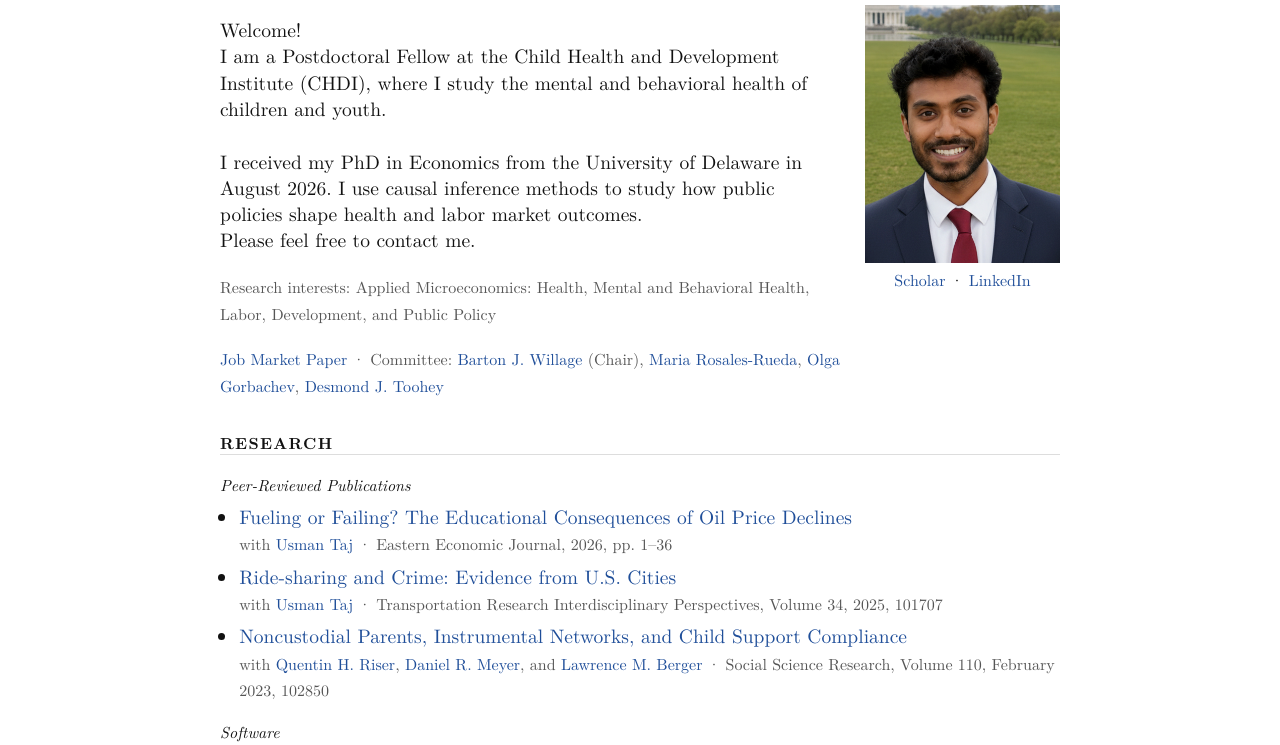
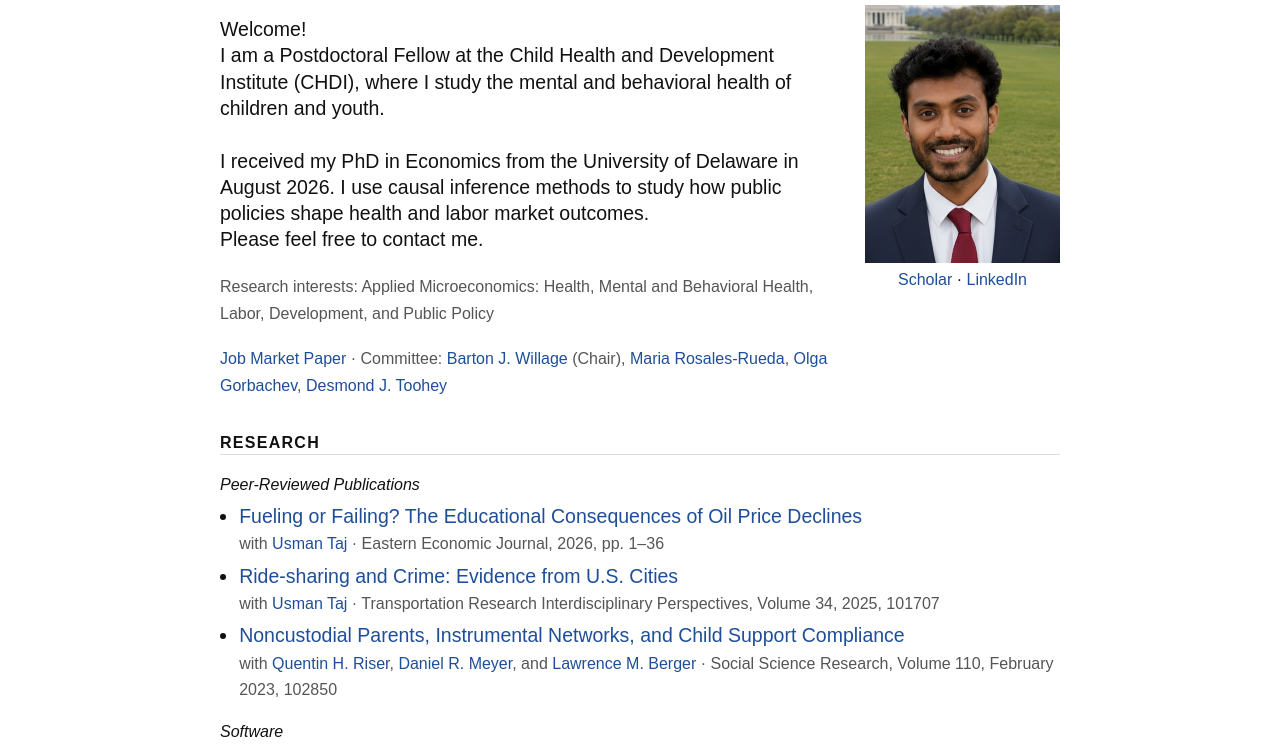
Before and after one commit to vikrant-v-kamble/vikrant-v-kamble.github.io, a plain HTML site: page index.html in a window 1280 px wide. Shown: the part 141-886 px from the top of the page. Drawn offline with Linux system fonts and the light colour scheme.

Commit message:
Website font: Arial everywhere

```diff
--- a/index.html
+++ b/index.html
@@ -9,14 +9,9 @@
 <link rel="icon" type="image/png" sizes="16x16" href="favicon_io/favicon-16x16.png">
 <link rel="manifest" href="favicon_io/site.webmanifest">
 <style>
-  /* Latin Modern Roman: the same font as the CV (LaTeX Computer Modern) */
-  @font-face{ font-family:'LM Roman'; src:url('fonts/lmroman10-regular.otf') format('opentype'); font-weight:400; font-style:normal; font-display:swap; }
-  @font-face{ font-family:'LM Roman'; src:url('fonts/lmroman10-italic.otf') format('opentype'); font-weight:400; font-style:italic; font-display:swap; }
-  @font-face{ font-family:'LM Roman'; src:url('fonts/lmroman10-bold.otf') format('opentype'); font-weight:700; font-style:normal; font-display:swap; }
-  @font-face{ font-family:'LM Roman'; src:url('fonts/lmroman10-bolditalic.otf') format('opentype'); font-weight:700; font-style:italic; font-display:swap; }
   :root{ --bg:#fff; --text:#111; --muted:#555; --faint:#888; --line:#ddd; --link:#1F4E99; }
   :root[data-theme="dark"]{ --bg:#14171c; --text:#e6e8eb; --muted:#a9b0ba; --faint:#8a929c; --line:#333a44; --link:#8DB4F0; color-scheme:dark; }
-  body{ max-width:840px; margin:40px auto; padding:0 16px; font:19.5px/1.35 'LM Roman', 'Latin Modern Roman', 'Times New Roman', serif; color:var(--text); background:var(--bg); }
+  body{ max-width:840px; margin:40px auto; padding:0 16px; font:19.5px/1.35 Arial, 'Helvetica Neue', Helvetica, sans-serif; color:var(--text); background:var(--bg); }
   a{ color:var(--link); text-decoration:none; } a:hover{ text-decoration:underline; }
   h1{ font-size:2rem; font-weight:700; margin:0 0 .2rem; }
   h2{ font-size:1rem; font-weight:700; text-transform:uppercase; letter-spacing:.08em; border-bottom:1px solid var(--line); margin:2.2rem 0 .6rem; }
```
